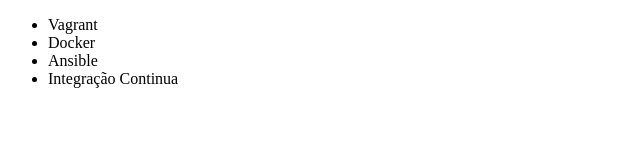
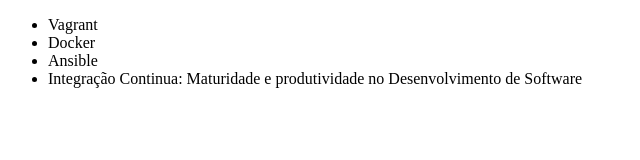
Before and after one commit to orodriguesigor/alura-git, a plain HTML site: page index.html in a window 1280 px wide. Shown: the whole page, without its empty margins (0-640 px from the left). Drawn offline with Linux system fonts and the light colour scheme.

Commit message:
Renomeando cuso de Integração Contínua

```diff
--- a/index.html
+++ b/index.html
@@ -9,7 +9,7 @@
         <li>Vagrant</li>
         <li>Docker</li>
         <li>Ansible</li>
-        <li>Integração Continua</li>
+        <li>Integração Continua: Maturidade e produtividade no Desenvolvimento de Software</li>
     </ul>
 </body>
 </html>
```
